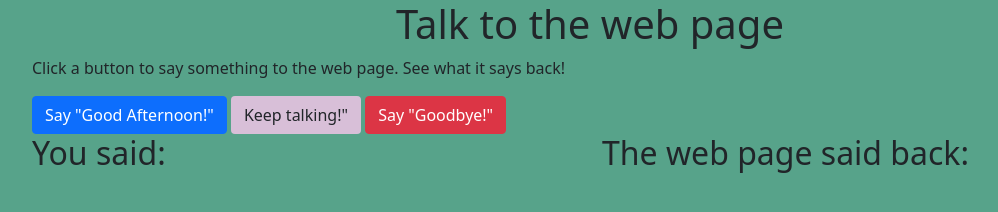
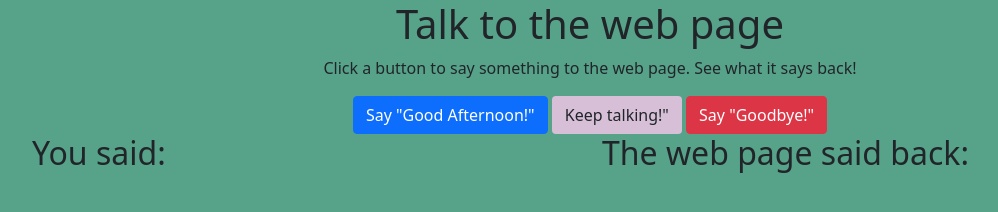
Before and after one commit to SageSypert/DOM-practice, a plain HTML site: page index.html in a window 1280 px wide. Shown: the whole page, without its empty margins (50-1048 px from the left). Drawn offline with Linux system fonts and the light colour scheme.

Commit message:
align text center for h1, p, and center-buttons

```diff
--- a/css/styles.css
+++ b/css/styles.css
@@ -9,3 +9,11 @@ body {
 h1 {
   text-align: center;
 }
+
+p {
+  text-align: center;
+}
+
+.center-buttons {
+  text-align: center;
+}
--- a/index.html
+++ b/index.html
@@ -11,9 +11,11 @@
     <h1>Talk to the web page</h1>
     <p>Click a button to say something to the web page. See what it says back!</p>
 
-    <button class="btn btn-primary" id="hello">Say "Good Afternoon!"</button>
-    <button class="btn btn-basic" id="howareyou">Keep talking!"</button>
-    <button class="btn btn-danger" id="goodbye">Say "Goodbye!"</button>
+    <div class="center-buttons">
+      <button class="btn btn-primary" id="hello">Say "Good Afternoon!"</button>
+      <button class="btn btn-basic" id="howareyou">Keep talking!"</button>
+      <button class="btn btn-danger" id="goodbye">Say "Goodbye!"</button>
+    </div>
 
     <div class="row">
       <div class="col-md-6">
```
